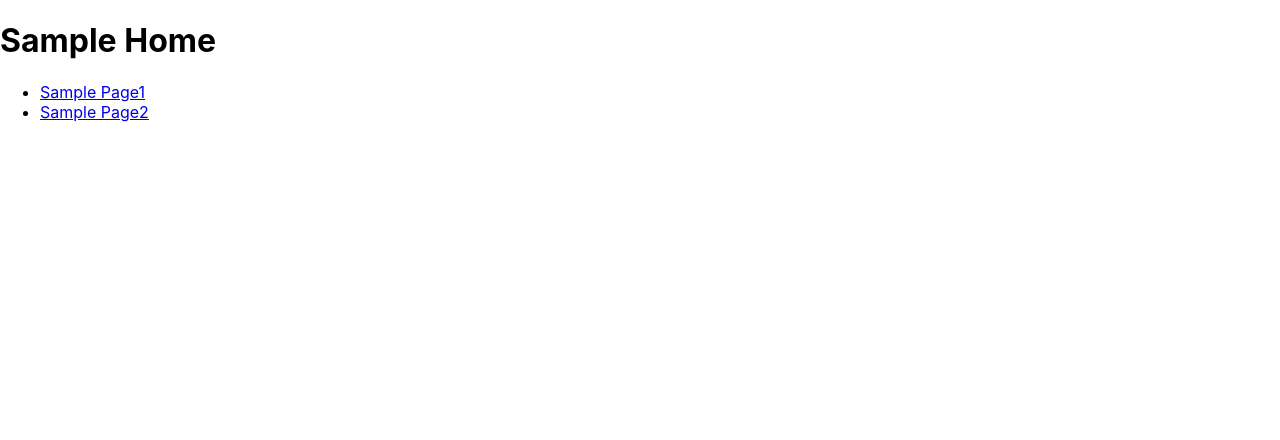
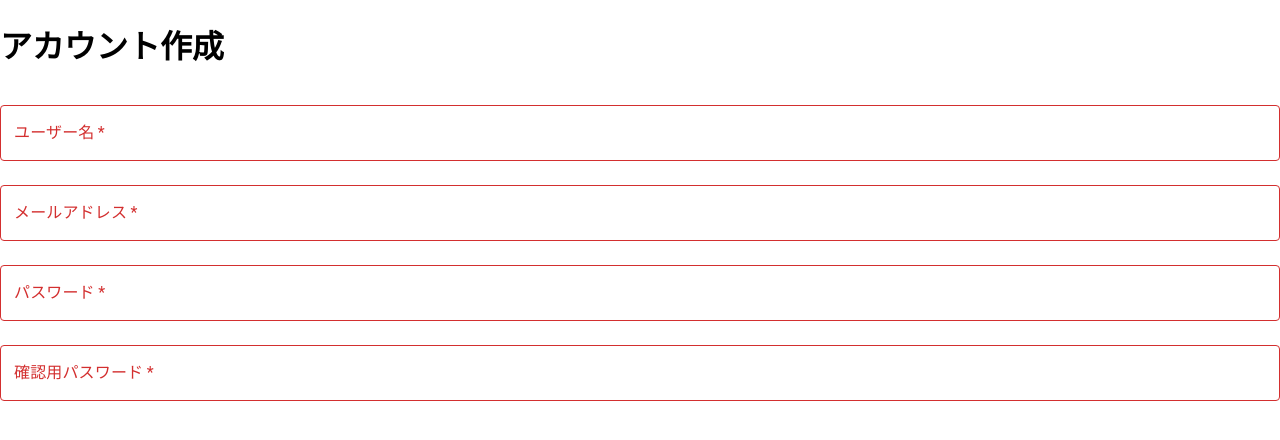
Before and after one commit to yokoiakinori/gosplash-front, a React (Create React App) app in the folder gosplash/: page /register in a window 1280 px wide. Shown: the top 440 px of the page. Built offline with nearby package versions, Linux system fonts and the light colour scheme.

Commit message:
formをリファクタ

```diff
--- /dev/null
+++ b/gosplash/src/components/Form.tsx
@@ -0,0 +1,22 @@
+import React from "react";
+import TextField from '@mui/material/TextField';
+
+type Props = {
+    name:string
+    label:string
+}
+export const Form: React.FC<Props> = ({name, label}) => {
+    return (
+        <>
+        <TextField
+            id={name}
+            margin="normal"
+            fullWidth
+            error
+            required
+            label={label}
+            variant="outlined"
+        />
+        </>
+    )
+}
--- a/gosplash/src/pages/Top.tsx
+++ b/gosplash/src/pages/Top.tsx
@@ -7,8 +7,7 @@ export const Top:React.FC = () => {
         <h1>Sample Home</h1>
         <nav>
             <ul>
-                <li><Link to="page1">Sample Page1</Link></li>
-                <li><Link to="page2">Sample Page2</Link></li>
+                <li><Link to="register">アカウント作成</Link></li>
             </ul>
         </nav>
         </>
--- a/gosplash/src/pages/auth/Register.tsx
+++ b/gosplash/src/pages/auth/Register.tsx
@@ -1,16 +1,17 @@
 import React from "react";
-import { Link } from "react-router-dom";
+import { Form } from "../../components/Form";
+import Box from '@mui/material/Box';
 
 export const Register: React.FC = () => {
     return (
         <>
-        <h1>Sample Home</h1>
-        <nav>
-            <ul>
-                <li><Link to="page1">Sample Page1</Link></li>
-                <li><Link to="page2">Sample Page2</Link></li>
-            </ul>
-        </nav>
+        <h1>アカウント作成</h1>
+        <Box>
+            <Form name="name" label="ユーザー名" />
+            <Form name="mail" label="メールアドレス" />
+            <Form name="password" label="パスワード" />
+            <Form name="password_confirmation" label="確認用パスワード" />
+        </Box>
         </>
     )
 }
```
